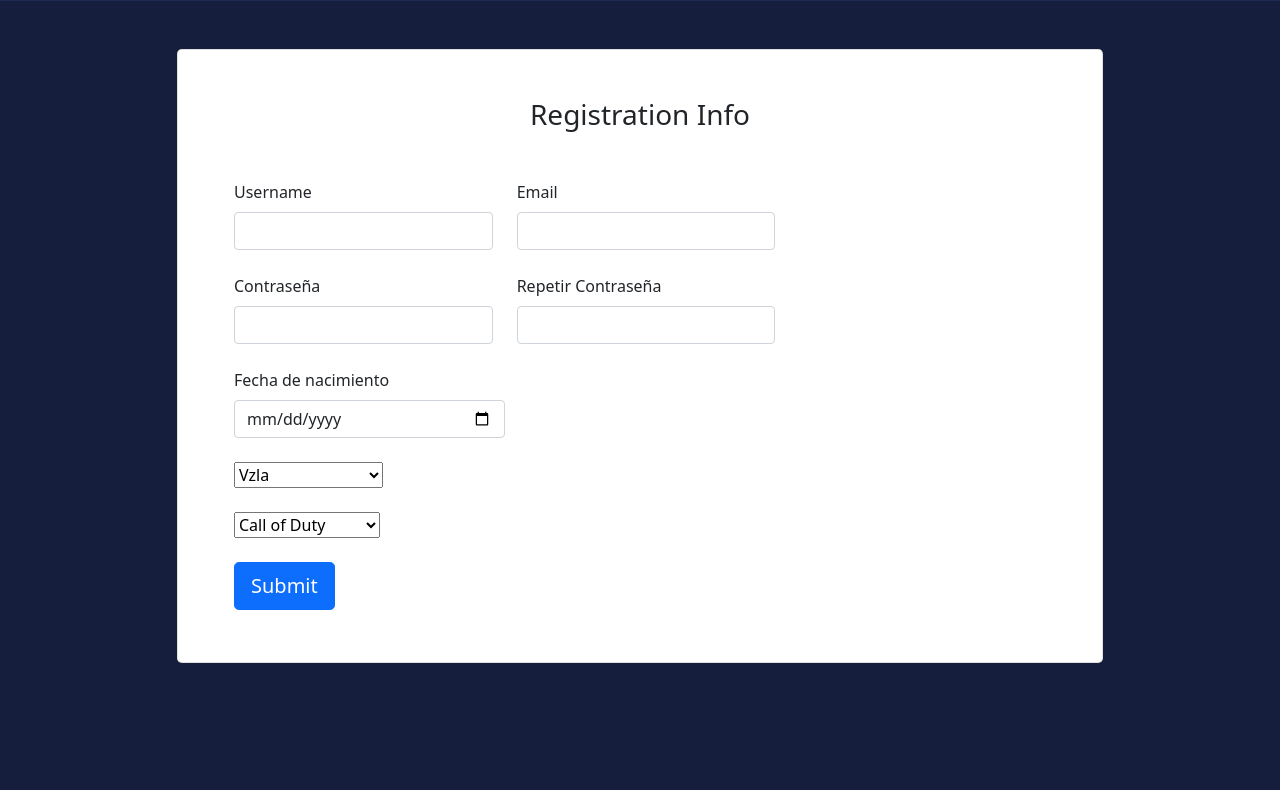
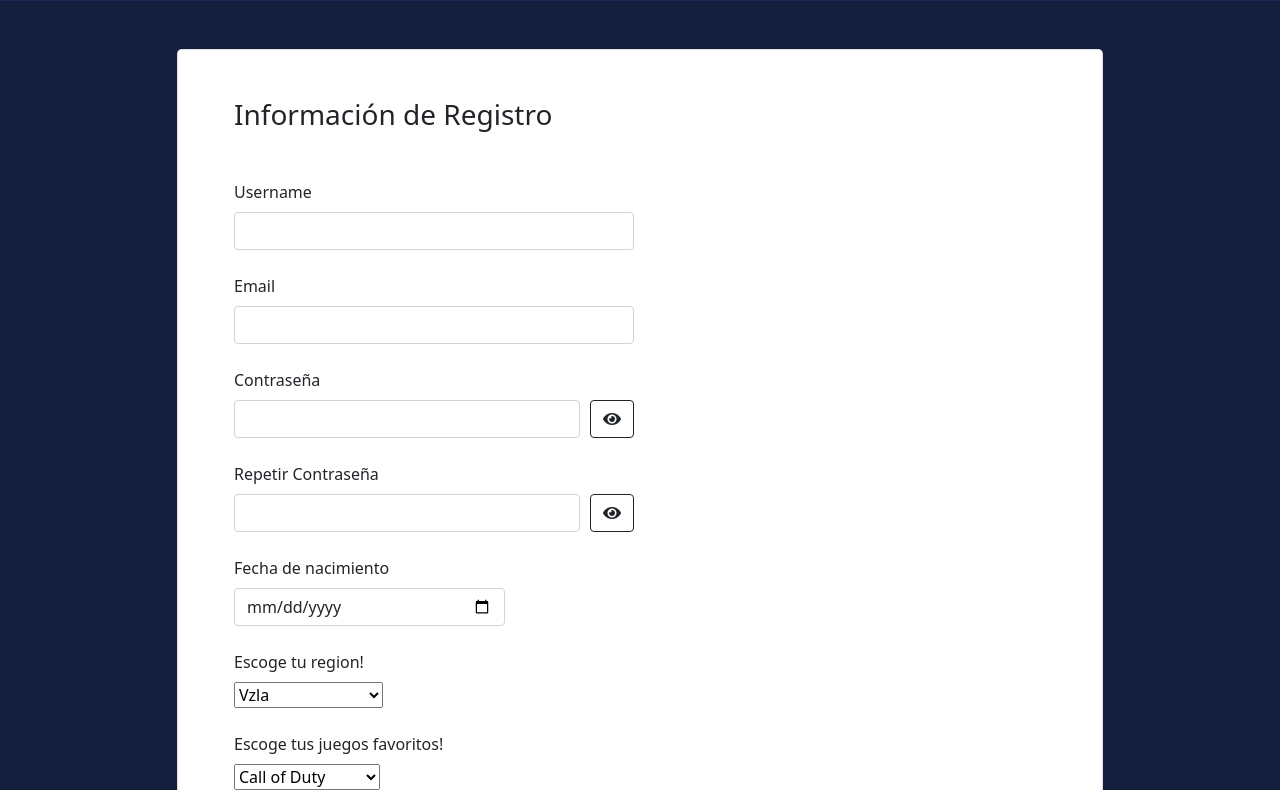
Before and after one commit to framsb/plugged-in, a React app: page /registrarse in a window 1280 px wide. Shown: the part 55-845 px from the top of the page. Before the commit the page ends 800 px from the top, so only its background shows below. Built offline with nearby package versions, Linux system fonts and the light colour scheme; no server answers.

Commit message:
creada vista login, agregado funcion de mostrar password, estilos info de registro

```diff
--- a/src/front/js/component/navbar.js
+++ b/src/front/js/component/navbar.js
@@ -13,6 +13,9 @@ export const Navbar = () => {
 					<Link to="/registrarse">
 						<button className="btn btn-primary">Register</button>
 					</Link>
+					<Link to="/login">
+						<button className="btn btn-primary login-button">Log In</button>
+					</Link>
 				</div>
 			</div>
 		</nav>
--- a/src/front/js/layout.js
+++ b/src/front/js/layout.js
@@ -10,6 +10,7 @@ import injectContext from "./store/appContext";
 import { Navbar } from "./component/navbar";
 import { Footer } from "./component/footer";
 import { Register } from "./pages/register"
+import { LogIn } from "./pages/login"
 
 //create your first component
 const Layout = () => {
@@ -29,6 +30,9 @@ const Layout = () => {
             <Route exact path="/registrarse">
               <Register />
             </Route>
+            <Route exact path="/login">
+              <LogIn />
+            </Route>
             <Route exact path="/single/:theid">
               <Single />
             </Route>
--- a/src/front/js/pages/home.js
+++ b/src/front/js/pages/home.js
@@ -92,7 +92,7 @@ export const Home = () => {
 		<p>Regístrate ahora!</p>
     <Link to="/registrarse" className="btn btn-dark">Register</Link>
 		<p>Si ya tienes cuenta... Inicia sesión aquí!</p>
-    <button>Iniciar Sesion</button>
+    <Link to="/login" className="btn btn-dark">Log In</Link>
 	    </div>
     </div>
     <div className="sobre-nosotros">
--- /dev/null
+++ b/src/front/js/pages/login.js
@@ -0,0 +1,13 @@
+import React, { useState, useContext } from "react";
+import { Link, Redirect } from "react-router-dom";
+import { useHistory } from "react-router-dom";
+import { Context } from "../store/appContext";
+import "../../styles/login.css";
+
+export const LogIn = () => {
+  return (
+    <>
+    <div className="login">login</div>
+    </>
+  );
+};
--- a/src/front/js/pages/register.js
+++ b/src/front/js/pages/register.js
@@ -8,14 +8,19 @@ export const Register = () => {
   const [register, setRegister] = useState({
     username: "",
     password: "",
-    confirmpassword: "",
+    confirmPassword: "",
     email: "",
     date: ""
   });
 
+  const [showPassword, setShowPassword] = useState(false);
+
+// const [errors, setErrors] = useState({}) -> regex y condiciones para el submit
+
   let usernamergx = /^[a-zA-Z0-9](_(?!(\.|_))|\.(?!(_|\.))|[a-zA-Z0-9]){6,18}[a-zA-Z0-9]$/;
   let emailrgx = /^(?=.*[a-z])(?=.*[A-Z])(?=.*\d)(?=.*[@$!%*?&])[A-Za-z\d@$!%*?&]{8,}$/;
   let usernameregex = /^(?=[a-zA-Z0-9]{8,20}$)$/;
+  let passwordregex = /^(?=.*[0-9])(?=.*[!@#$%^&*])[a-zA-Z0-9!@#$%^&*]{6,16}$/; //
 
   const datosRegistro = (e) => {
     setRegister({
@@ -33,14 +38,14 @@ export const Register = () => {
             <div className="col-lg-10 col-xl-10">
               <div className="card rounded-3">
                 <div className="card-body p-4 p-md-5">
-                  <h3 className="mb-4 pb-2 pb-md-0 mb-md-5 px-md-2 text-center">
-                    Registration Info
+                  <h3 className="mb-4 pb-2 pb-md-0 mb-md-5 px-md-2 text-left">
+                    Información de Registro
                   </h3>
 
                   <form className="px-md-2">
                     <div className="col-lg-8 mb-4">
                       <div className="row">
-                        <div className="col-md-6 form-outline mb-4">
+                        <div className="col-9 form-outline mb-4">
                           <label
                             className="form-label"
                             htmlFor="form3Example1q"
@@ -56,7 +61,7 @@ export const Register = () => {
                             className="form-control"
                           />
                         </div>
-                        <div className="col-md-6 form-outline mb-4">
+                        <div className="col-9 form-outline mb-4">
                           <label
                             className="form-label"
                             htmlFor="form3Example2q"
@@ -74,36 +79,64 @@ export const Register = () => {
                         </div>
                       </div>
                       <div className="row">
-                        <div className="col-md-6 form-outline mb-4">
+                        <div className="col-md-9 form-outline mb-4">
                           <label
                             className="form-label"
                             htmlFor="form3Example3q"
                           >
                             Contraseña
                           </label>
+                          <div className="input-btn">
                           <input
                             name="password"
-                            type="password"
+                            type={showPassword ? "text" : "password"}
                             id="form3Example3q"
                             className="form-control"
                             value={register.password}
                             onChange={datosRegistro}
                           />
+                          <button
+                          className={
+                            showPassword
+                              ? "fa fa-eye-slash btn btn-password btn-outline-dark"
+                              : "fa fa-eye password-icon btn btn-outline-dark"
+                          }
+                          onClick={(e) => {
+                            e.preventDefault();
+                            setShowPassword(!showPassword);
+                          }}
+                          ></button>
                           </div>
-                        <div className="col-md-6 form-outline mb-4">
+                        </div>
+                        <div className="col-md-9 form-outline mb-4">
                           <label
                             className="form-label"
                             htmlFor="form3Example4q"
                           >
                             Repetir Contraseña
                           </label>
+                          <div className="input-btn">
+
                           <input
-                            type="password"
+                            name="confirmPassword"
+                            type={showPassword ? "text" : "password"}
                             id="form3Example4q"
                             className="form-control"
-                            value={register.confirmpassword}
+                            value={register.confirmPassword}
                             onChange={datosRegistro}
                             />
+                          <button
+                          className={
+                            showPassword
+                            ? "fa fa-eye-slash btn btn-password btn-outline-dark"
+                            : "fa fa-eye password-icon btn btn-outline-dark"
+                          }
+                          onClick={(e) => {
+                            e.preventDefault();
+                            setShowPassword(!showPassword);
+                          }}
+                          ></button>
+                          </div>
                         </div>
                       </div>
                       <div className="col-md-6 mb-4">
@@ -123,8 +156,16 @@ export const Register = () => {
                           />
                         </div>
                       </div>
-                      <div className="col-md-6 mb-4">
-                        <select className="select">
+                      <div>
+                        <label
+                          htmlFor="regionPicker"
+                          className="form-label"
+                          onChange={datosRegistro}
+                          >
+                            Escoge tu region!
+                        </label>
+                        <div className="col-md-8 mb-4">
+                          <select className="select" id="regionPicker">
                             <option value="1" disabled>
                               Region (falta api)
                             </option>
@@ -134,9 +175,17 @@ export const Register = () => {
                           </select>
                         </div>
                       </div>
-
+                    </div>
+                    <div>
+                      <label
+                          htmlFor="juegosPicker"
+                          className="form-label"
+                          onChange={datosRegistro}
+                          >
+                            Escoge tus juegos favoritos!
+                      </label>
                       <div className="mb-4">
-                      <select className="select">
+                      <select className="select" id="juegosPicker">
                         <option value="1" disabled>
                           Juegos Favoritos
                         </option>
@@ -146,7 +195,7 @@ export const Register = () => {
                         <option value="5">FIFA</option>
                       </select>
                       </div>
-
+                    </div>
                     <button
                       type="submit"
                       className="btn btn-primary btn-lg mb-1"
--- a/src/front/js/store/appContext.js
+++ b/src/front/js/store/appContext.js
@@ -29,7 +29,7 @@ const injectContext = PassedComponent => {
 			 * store, instead use actions, like this:
 			 **/
 			state.actions.getMessage(); // <---- calling this function from the flux.js actions
-			state.actions.loadRegions();
+			// state.actions.loadRegions();
 		}, []);
 
 		// The initial value for the context is not null anymore, but the current state of this component,
--- a/src/front/js/store/flux.js
+++ b/src/front/js/store/flux.js
@@ -17,12 +17,12 @@ const getState = ({ getStore, getActions, setStore }) => {
 			regiones: []
 		},
 		actions: {
-			loadRegions: async () => {
-				const url = "https://restcountries.com/v2/all";
-				let response = await fetch(url);
-				const data = await response.json();
-				setStore({ regiones: data.results });
-			},
+			// loadRegions: async () => {
+			// 	const url = "https://restcountries.com/v2/all";
+			// 	let response = await fetch(url);
+			// 	const data = await response.json();
+			// 	setStore({ regiones: data.results });
+			// },
 
 			getMessage: () => {
 				// fetching data from the backend
--- /dev/null
+++ b/src/front/styles/login.css
@@ -0,0 +1,6 @@
+.login {
+    color: white;
+}
+.login-button {
+    margin-left: 10px;
+}
--- a/src/front/styles/register.css
+++ b/src/front/styles/register.css
@@ -1,3 +1,9 @@
 body {
     background-color: #151E3D;
 }
+.input-btn {
+    display: flex;
+}
+.password-icon {
+    margin-left: 10px;
+}
```
Lines whose indentation alone changed are shown as unchanged.
